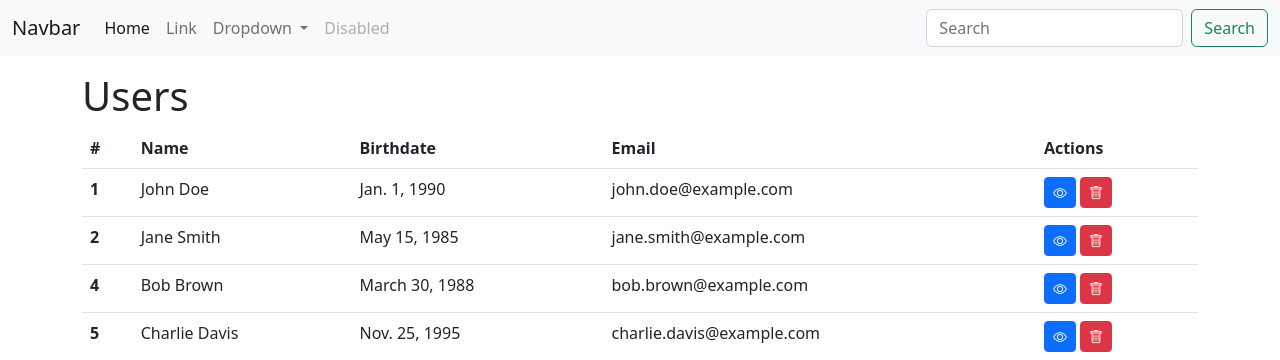
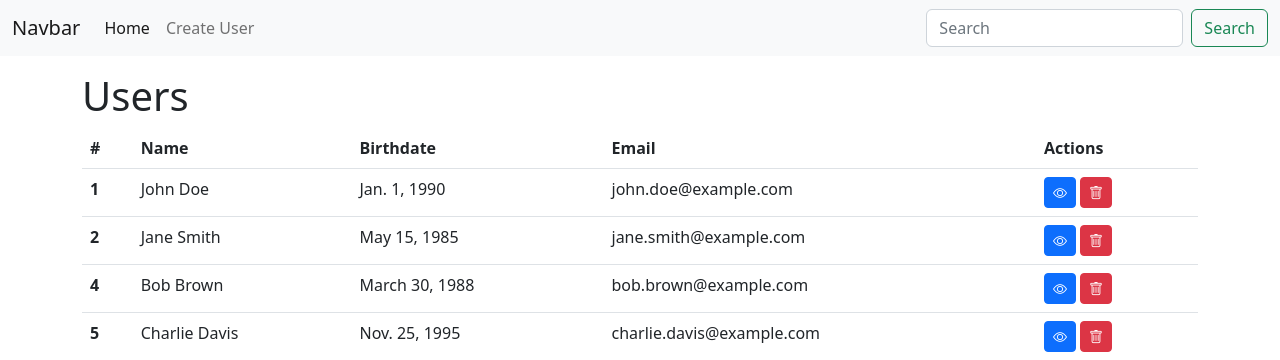
Before and after one commit to vladtymo/First-Django-App-PV321, a Django app: page /users/home/ in a window 1280 px wide. Shown: the top 360 px of the page. Run offline with Django 5.2, Linux system fonts and the light colour scheme; data comes from the database, SQL or seed files in the repository; both versions use the stored data as it was after the commit.

Commit message:
Implement create new user page and view

```diff
--- a/users/templates/_layout.html
+++ b/users/templates/_layout.html
@@ -29,24 +29,7 @@
                         <a class="nav-link active" aria-current="page" href="#">Home</a>
                     </li>
                     <li class="nav-item">
-                        <a class="nav-link" href="#">Link</a>
-                    </li>
-                    <li class="nav-item dropdown">
-                        <a class="nav-link dropdown-toggle" href="#" role="button" data-bs-toggle="dropdown"
-                            aria-expanded="false">
-                            Dropdown
-                        </a>
-                        <ul class="dropdown-menu">
-                            <li><a class="dropdown-item" href="#">Action</a></li>
-                            <li><a class="dropdown-item" href="#">Another action</a></li>
-                            <li>
-                                <hr class="dropdown-divider">
-                            </li>
-                            <li><a class="dropdown-item" href="#">Something else here</a></li>
-                        </ul>
-                    </li>
-                    <li class="nav-item">
-                        <a class="nav-link disabled">Disabled</a>
+                        <a class="nav-link" href="/users/create/">Create User</a>
                     </li>
                 </ul>
                 <form class="d-flex" role="search">
--- a/users/urls.py
+++ b/users/urls.py
@@ -4,6 +4,7 @@ from users import views
 
 urlpatterns = [
     path("home/", views.home),
+    path("create/", views.create),
     path("details/<int:id>", views.details),
     path("delete/<int:id>", views.delete),
 ]
--- a/users/views.py
+++ b/users/views.py
@@ -1,6 +1,7 @@
 from django.http import HttpResponse
 from django.shortcuts import redirect, render
 
+from users.forms import CreateUser
 from users.models import User
 
 
@@ -8,6 +9,20 @@ from users.models import User
 def home(request):
     users = User.objects.all()
     return render(request, "index.html", {"users": users})
+
+
+def create(request):
+    form = CreateUser()
+
+    # Check if the request method is POST (create new user)
+    if request.method == "POST":
+        form = CreateUser(request.POST)
+        print(form.errors)
+        if form.is_valid():
+            form.save()
+            return redirect("/users/home")
+
+    return render(request, "create.html", {"form": form})
 
 
 def details(request, id):
```
Also changed, not shown: users/forms.py (added, +8 -0 lines), users/templates/create.html (added, +20 -0 lines), db.sqlite3.
